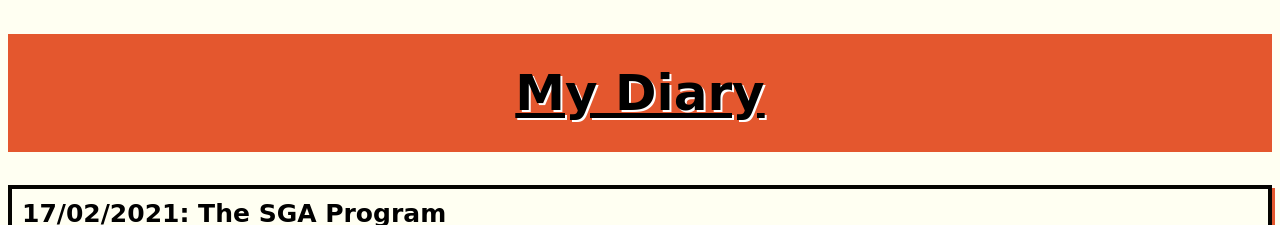
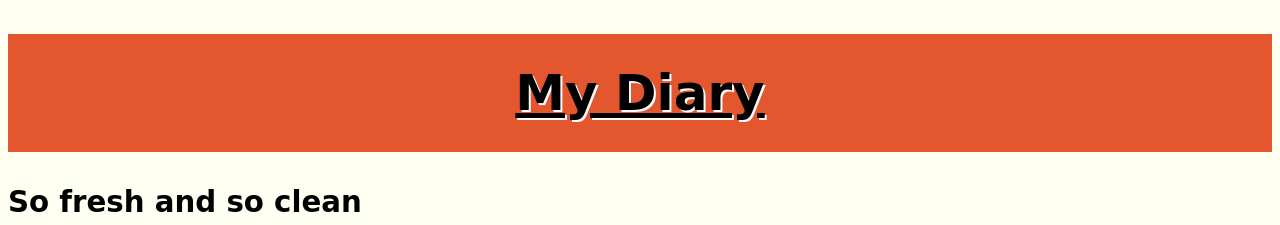
Before and after one commit to Cornerstone-04/my-diary, a plain HTML site: page index.html in a window 1280 px wide. Shown: the top 225 px of the page. Drawn offline with Linux system fonts and the light colour scheme; grey boxes are pictures that could not be loaded; a web font is replaced by a local one.

Commit message:
Update index.html

```diff
--- a/index.html
+++ b/index.html
@@ -8,9 +8,12 @@
     <title>My Diary</title>
 </head>
 <body>
-        <h1 id="main-header">
+       <header id="main-header">
+        <h1 >
             My Diary
         </h1>
+        <h3>So fresh and so clean</h3>
+    </header>
     <section class="journal">
         <div class="first-writing">
             <span class="first-writing-header">
```
